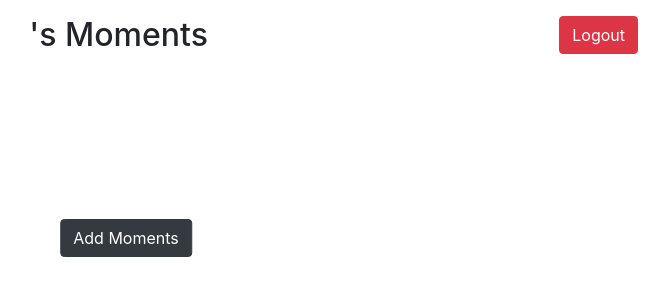
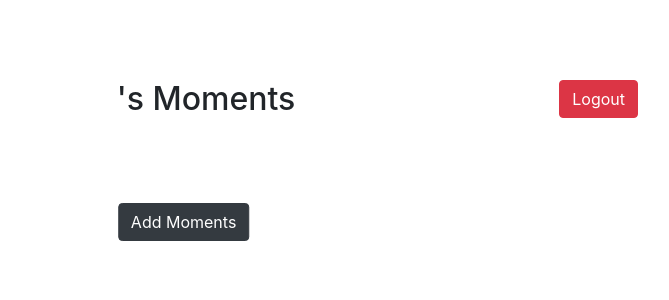
Before and after one commit to RifatRobin/Moments, a Django app: page /home in a window 1280 px wide; the page is wider, and only the part inside the window is pictured. Shown: the top 300 px of that part, without its empty margins (482-1151 px from the left). Run offline with Django 3.2, Linux system fonts and the light colour scheme; a user stored in the database is signed in; data comes from the database, SQL or seed files in the repository; both versions use the stored data as it was after the commit; some libraries are stand-ins or nearby versions.

Commit message:
This is user specific site. Everything is working fine some decoration needed with css

```diff
--- a/memory_of_moments/models.py
+++ b/memory_of_moments/models.py
@@ -6,8 +6,5 @@ from django.contrib.auth.models import User
 
 class moments(models.Model):
     contents = models.TextField()
-    dt = models.DateField(auto_now_add=True)
+    dt = models.DateTimeField(auto_now_add=True)
     user = models.ForeignKey(User, on_delete=models.CASCADE)
-
-    def __str__(self):
-        return self.dt
--- a/memory_of_moments/templates/view_memory.html
+++ b/memory_of_moments/templates/view_memory.html
@@ -7,35 +7,51 @@
         float: right;
         position: relative;
         right: 10rem;
+        top: 5rem;
     }
 
     .amb {
         position: relative;
         text-decoration: none;
-        left: 47.5%;
+        left: 52%;
         -ms-transform: translate(-50%, -50%);
         transform: translate(-50%, -50%);
     }
+
+    .grettings {
+        position: relative;
+        top: 5rem;
+        width: 400px;
+    }
 </style>
-
-
 
 
 
 <a href="{% url 'logout' %}"><button type="button" class="btn btn-danger lgt">Logout</button></a>
 
 <center>
-    <h2>
+    <h2 style=" position:relative; left:3rem;">
 
         {% if user.is_authenticated %}
-        <p class="grettings"></p><b style="color: rgb(255, 153, 36);">{{user.first_name}}</b>'s Moments</p>
+
+        <p class="grettings"><b style="color: rgb(255, 153, 36);">{{user.first_name}}</b>'s Moments</p>
         {% endif %}
 
     </h2>
     {% for i in messages %}
-    {{i}} <br>
+    <p style="color: brown;">{{i}}</p> <br>
     {% endfor %}
 </center>
+
+<center style="position: relative; top:7rem; ">
+
+    {% for x in m%}
+    <p> {{x.dt}}</p>------<h4>{{x.contents}}</h4> <br><br>
+
+    {% endfor %}
+
+</center>
+
 <br><br><br><br><br><br><br>
 <a href="{% url 'add' %}" style="text-decoration: none;">
     <button type="button" class="btn btn-dark amb">Add Moments</button>
--- a/memory_of_moments/views.py
+++ b/memory_of_moments/views.py
@@ -1,5 +1,6 @@
 from django.shortcuts import render, redirect
 from django.contrib.auth.models import auth, User
+from django.contrib.auth.decorators import login_required
 from django.contrib import messages
 
 from .models import moments
@@ -62,6 +63,7 @@ def logout(request):
     return redirect("/")
 
 
+@login_required(login_url='login')
 def add(request):
     if request.method == 'POST':
         mmnts = request.POST.get('mmnts', '')
@@ -73,10 +75,13 @@ def add(request):
         return render(request, "add_memory.html")
 
 
+@login_required(login_url='login')
 def home(request):
-
-    return render(request, "view_memory.html")
+    log_user = request.user
+    m = moments.objects.filter(user=log_user)
+    return render(request, "view_memory.html", {'m': m})
 
 
+@login_required(login_url='login')
 def delete(request):
     return render(request, "delete_memory.html")
```
Also changed, not shown: memory_of_moments/templates/login.html (+6 -3 lines), memory_of_moments/templates/register.html (+7 -3 lines), db.sqlite3, memory_of_moments/migrations/0007_auto_20210120_0131.py (added).
